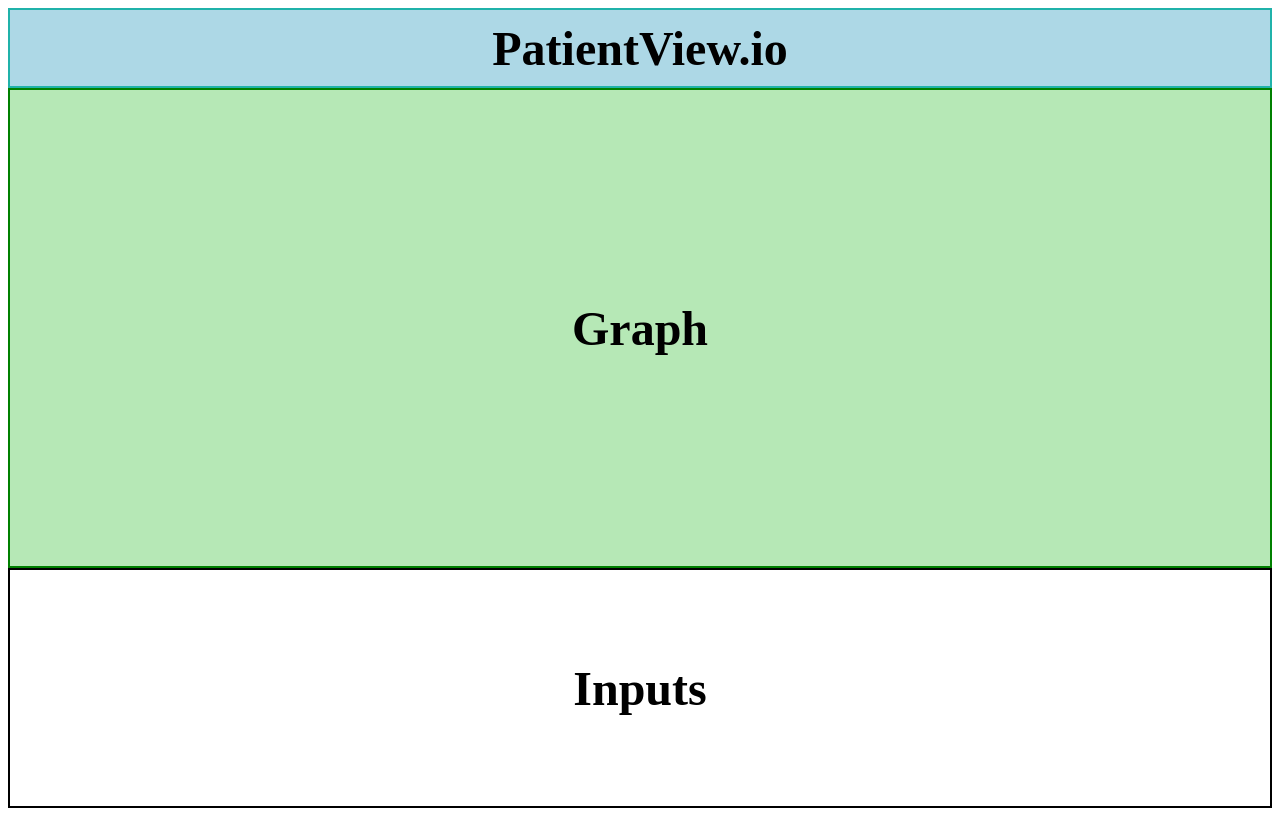
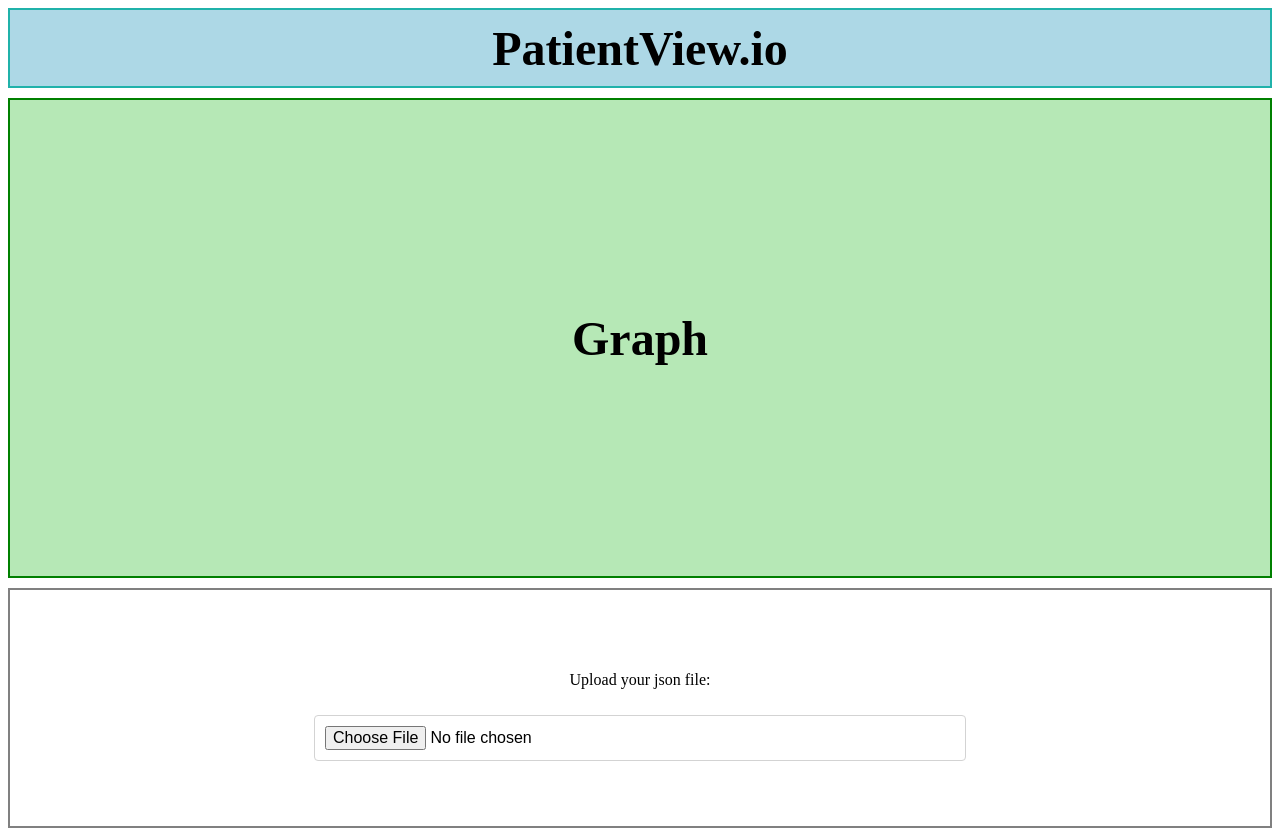
Before and after one commit to kaustubhraiiii/datasetjson-chat-based-ui-app, a Next.js app in the folder frontend/: page / in a window 1280 px wide. Built offline with nearby package versions, Linux system fonts and the light colour scheme.

Commit message:
buttons and file upload

```diff
--- a/frontend/src/app/page.module.css
+++ b/frontend/src/app/page.module.css
@@ -10,11 +10,13 @@
   box-sizing: border-box;
   background-color: lightblue;
   width: 100%;
+  margin-bottom: 10px;
 }
 
 .title {
   font-size: 3rem;
   color: black;
+
 }
 
 .container1 {
@@ -26,17 +28,50 @@
   border: 2px solid green;
   height: 60vh;
   align-items: center;
+  margin-bottom: 10px;
 }
 
 .container2 {
   background-color: rgb(154, 154, 154);
   display: flex;
+  flex-direction: column;
   justify-content: center;
   align-items: center;
   height: 30vh;
   margin-top: 0;
-  border: 2px solid black;
+  border: 2px solid grey;
   box-sizing: border-box;
   background-color: white;
   width: 100%;
 }
+
+.fileInput {
+  margin-top: 10px;
+  padding: 10px;
+  font-size: 1rem;
+  border: 1px solid lightgray;
+  border-radius: 4px;
+  width: 50%;
+}
+
+.buttonContainer {
+  display: flex;
+  justify-content: center;
+  margin-top: 20px;
+}
+
+.roundButton {
+  background-color: lightblue;
+  color: white;
+  border: none;
+  border-radius: 15px;
+  padding: 10px 20px;
+  margin: 0 10px;
+  font-size: 1rem;
+  cursor: pointer;
+  transition: background-color 0.3s;
+}
+
+.roundButton:hover {
+  background-color: darkseagreen;
+}
--- a/frontend/src/app/page.tsx
+++ b/frontend/src/app/page.tsx
@@ -1,13 +1,26 @@
+"use client";
 
-import React from 'react';
+import React, { useState } from 'react';
 import styles from './page.module.css';
 
 const Page: React.FC = () => {
+  const [fileUploaded, setFileUploaded] = useState(false);
+
+  const handleFileChange = (event: React.ChangeEvent<HTMLInputElement>) => {
+    const file = event.target.files?.[0];
+    if (file) {
+      // Perform file validation or parsing here if needed
+      console.log("File uploaded:", file.name);
+      setFileUploaded(true);
+    }
+  };
+
   return (
     <div>
       <div className={styles.container}>
         <h1 className={styles.title}>PatientView.io</h1>
       </div>
+
 
       <div className={styles.container1}>
         <h2 className={styles.title}>Graph</h2>
@@ -15,8 +28,21 @@ const Page: React.FC = () => {
       </div>
 
       <div className={styles.container2}>
-        <h2 className={styles.title}>Inputs</h2>
-        <p></p>
+        <p>Upload your json file:</p>
+        <input
+          type="file"
+          accept=".json"
+          className={styles.fileInput}
+          onChange={handleFileChange}
+        />
+        {fileUploaded && (
+        <div className={styles.buttonContainer}>
+          <button className={styles.roundButton}>Button 1</button>
+          <button className={styles.roundButton}>Button 2</button>
+          <button className={styles.roundButton}>Button 3</button>
+          <button className={styles.roundButton}>Button 4</button>
+        </div>
+        )}
       </div>
     </div>
   );
```
